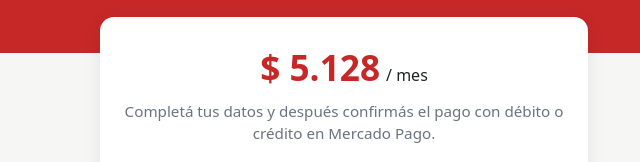
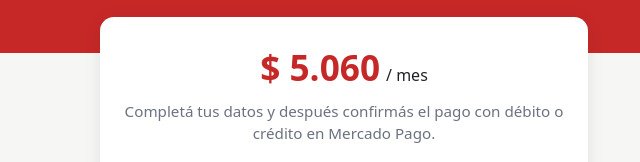
Before and after one commit to bvivcalificaciones/Socio-Colaborador, a plain HTML site: page index.html in a window 1280 px wide. Shown: the part 212-374 px from the top of the page, 296-936 px from the left. Drawn offline with Linux system fonts and the light colour scheme.

Commit message:
Add files via upload

```diff
--- a/index.html
+++ b/index.html
@@ -91,7 +91,7 @@
     SCRIPT_URL: "https://script.google.com/macros/s/AKfycbyyyDzC0TbNP4_KNzVXO7hmP9I4NCpuiQXpd9nqz41CMX2ejXHllmdSFoTiExFGRB6mVA/exec",
     // Link de la suscripción "Bono Socio Colaborador" en Mercado Pago
     MP_URL: "https://mpago.la/2GkW3Cy",
-    MONTO: "$ 5.128"
+    MONTO: "$ 5.060"
   };
   /* ========================================================= */
 
```
